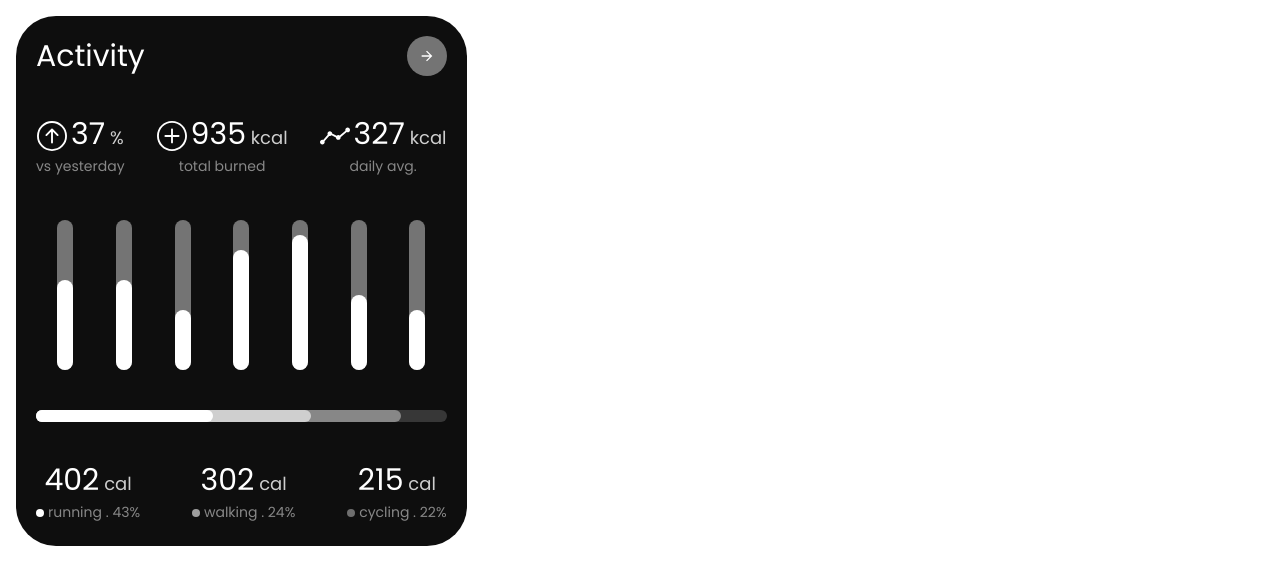
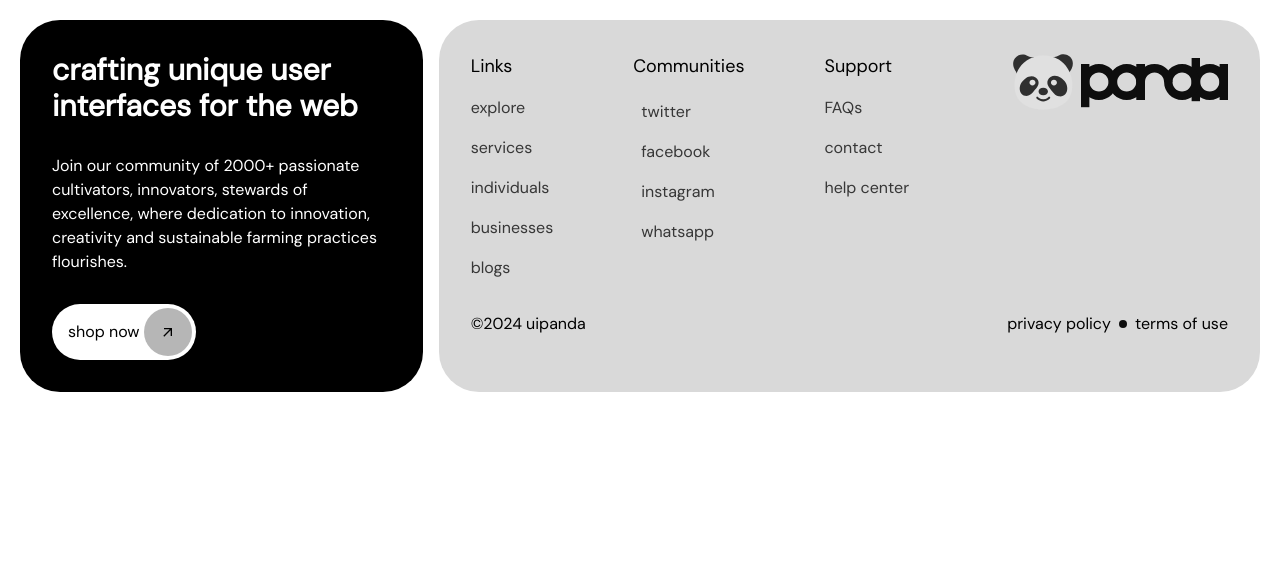
Before and after one commit to TohirBabs/pandaui, a React (Vite) app: page / in a window 1280 px wide. Shown: the top 584 px of the page. Built offline with nearby package versions, Linux system fonts and the light colour scheme.

Commit message:
update test

```diff
--- a/src/App.jsx
+++ b/src/App.jsx
@@ -2,7 +2,7 @@ import Activity from "./components/Activity"
 import Footer from "./components/Footer"
 
 const App = () => {
-  return (<Activity/>)
+  return (<Footer/>)
 }
 
 export default App
```
